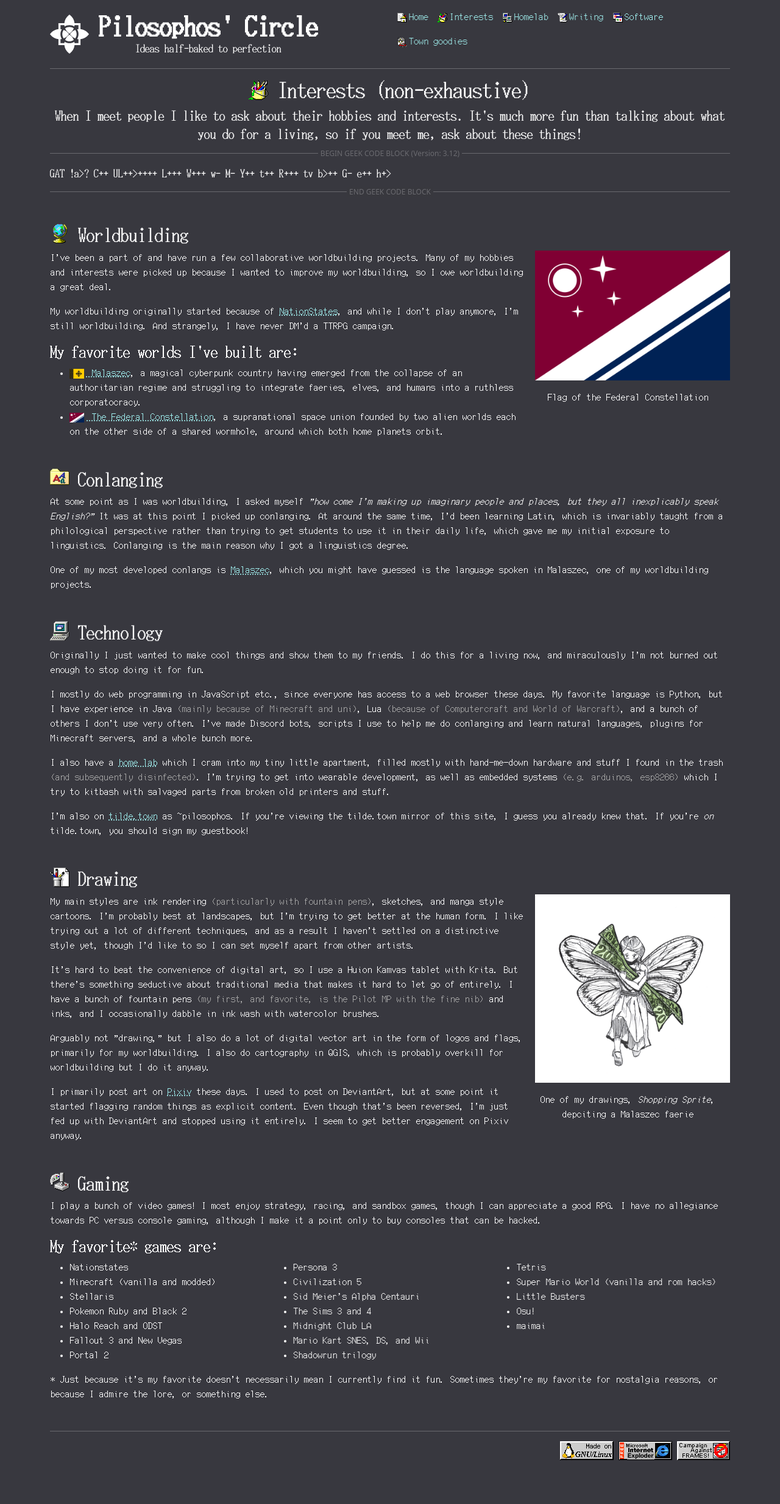
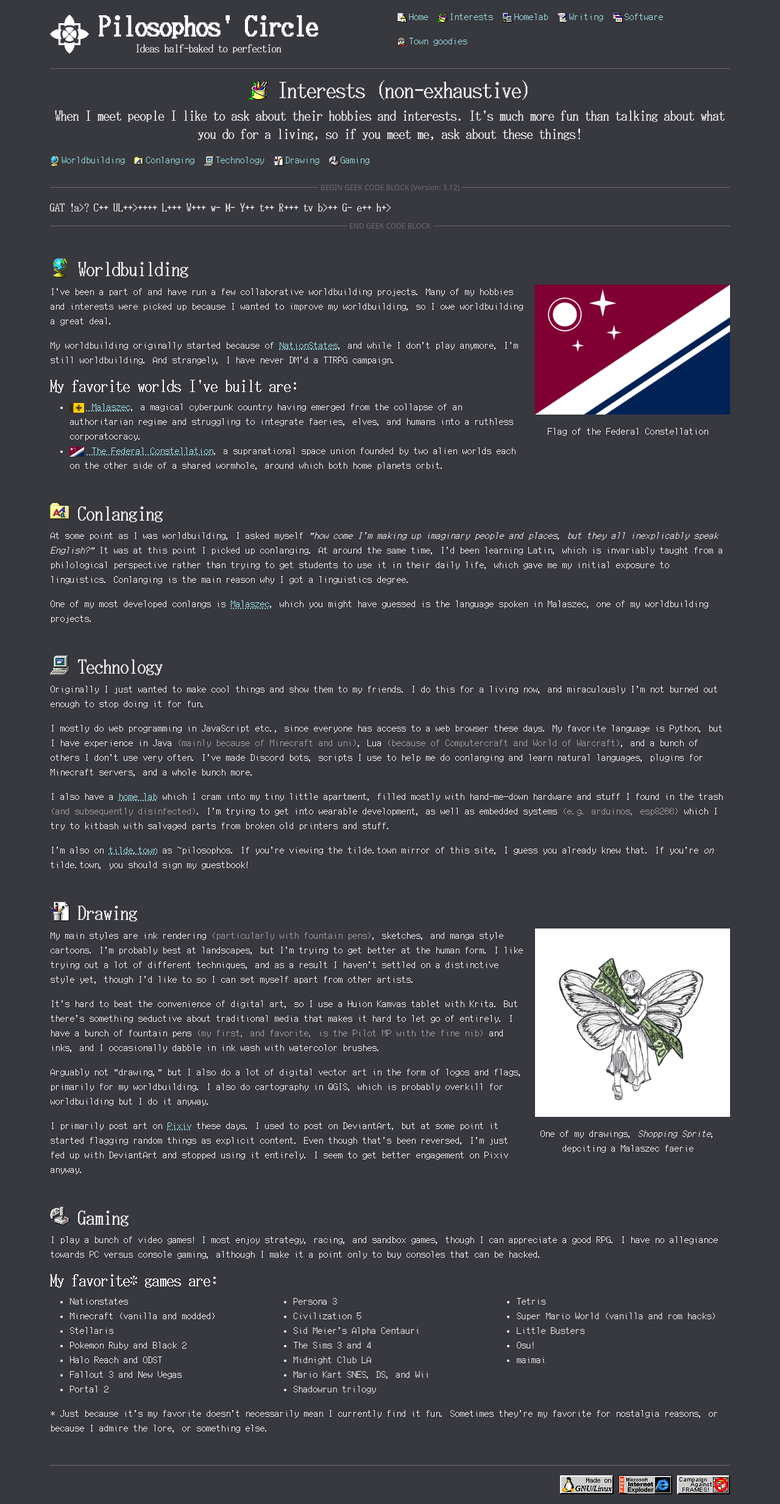
Before and after one commit to pilosophos/pilosophos-site-v1, a Jekyll site: the page built from interests.html, in a window 1280 px wide. Shown: the whole page at 61% size. Built offline with Jekyll 4.4.1, drawn with Linux system fonts in a browser that asks for light colours; before the commit the page ends 2411 px from its top, so only the background shows below that.

Commit message:
add nav for each interest

```diff
--- a/_includes/header.html
+++ b/_includes/header.html
@@ -7,7 +7,7 @@
         <span class="tagline">Ideas half-baked to perfection</span>
       </div>
     </div>
-    <nav class="col-lg">
+    <nav class="col-lg header-style-nav">
       <ul>
         <li><a href="{{'/index.html' | relative_url }}"><img src="{{ '/assets/images/icons/tiny/homepage-3.png' | relative_url }}" role="presentation" class="icon-16">Home</a></li>
         <li><a href="{{'/interests.html' | relative_url }}"><img src="{{ '/assets/images/icons/tiny/paint_old-1.png' | relative_url }}" role="presentation" class="icon-16">Interests</a></li>
--- a/assets/css/includes/header.scss
+++ b/assets/css/includes/header.scss
@@ -30,36 +30,4 @@
       }
     }
   }
-
-  nav {
-    display: flex;
-    align-items: center;
-
-    @extend .justify-content-lg-start;
-    justify-content: center;
-
-    @extend .mt-lg-0;
-    @extend .mt-3;
-
-    ul {
-      list-style: none;
-      padding-left: 0;
-      display: flex;
-      flex-wrap: wrap;
-      column-gap: 1em;
-      row-gap: 1em;
-
-      li {
-        @extend .mx-1;
-        @extend .mx-lg-0;
-
-        display: block;
-        white-space: nowrap;
-
-        .icon-16 {
-          margin-right: .15em;
-        }
-      }
-    }
-  }
 }
--- a/assets/css/main.scss
+++ b/assets/css/main.scss
@@ -136,3 +136,35 @@
   @extend .ps-4;
   border-left: 1px solid white;
 }
+
+.header-style-nav {
+  display: flex;
+  align-items: center;
+
+  @extend .justify-content-lg-start;
+  justify-content: center;
+
+  @extend .mt-lg-0;
+  @extend .mt-3;
+
+  ul {
+    list-style: none;
+    padding-left: 0;
+    display: flex;
+    flex-wrap: wrap;
+    column-gap: 1em;
+    row-gap: 1em;
+
+    li {
+      @extend .mx-1;
+      @extend .mx-lg-0;
+
+      display: block;
+      white-space: nowrap;
+
+      .icon-16 {
+        margin-right: .15em;
+      }
+    }
+  }
+}
--- a/interests.html
+++ b/interests.html
@@ -11,13 +11,23 @@
     When I meet people I like to ask about their hobbies and interests. It's much more fun than talking about what you do for a living, so if you meet me, ask about these things!
   </p>
 
+  <nav class="col-lg header-style-nav">
+    <ul>
+      <li><a href="#worldbuilding"><img src="{{ '/assets/images/icons/tiny/globe_map-1.png' | relative_url }}" role="presentation" class="icon-16">Worldbuilding</a></li>
+      <li><a href="#conlanging"><img src="{{ '/assets/images/icons/tiny/directory_fonts-2.png' | relative_url }}" role="presentation" class="icon-16">Conlanging</a></li>
+      <li><a href="#technology"><img src="{{ '/assets/images/icons/tiny/computer_explorer-1.png' | relative_url }}" role="presentation" class="icon-16">Technology</a></li>
+      <li><a href="#drawing"><img src="{{ '/assets/images/icons/tiny/paint_file-0.png' | relative_url }}" role="presentation" class="icon-16">Drawing</a></li>
+      <li><a href="#gaming"><img src="{{ '/assets/images/icons/tiny/joystick-0.png' | relative_url }}" role="presentation" class="icon-16">Gaming</a></li>
+    </ul>
+  </nav>
+
   <section class="geek-code">
     <hr class="gc-divider gc-begin">
     <span class="font-monospace">GAT !a>? C++ UL++>++++ L+++ W+++ w- M- Y++ t++ R+++ tv b>++ G- e++ h+></span>
     <hr class="gc-divider gc-end">
   </section>
 
-  <section>
+  <section id="worldbuilding">
     <h3>
       <img src="{{ '/assets/images/icons/globe_map-0.png' | relative_url }}" role="presentation" class="icon-32"></img>
       Worldbuilding
@@ -46,7 +56,7 @@
     </ul>
   </section>
 
-  <section>
+  <section id="conlanging">
     <h3>
       <img src="{{ '/assets/images/icons/directory_fonts-0.png' | relative_url }}" role="presentation" class="icon-32"></img>
       Conlanging
@@ -59,7 +69,7 @@
     </p>
   </section>
 
-  <section>
+  <section id="technology">
     <h3>
       <img src="{{ '/assets/images/icons/computer_explorer-3.png' | relative_url }}" role="presentation" class="icon-32">
       Technology
@@ -78,7 +88,7 @@
     </p>
   </section>
 
-  <section>
+  <section id="drawing">
     <h3>
       <img src="{{ '/assets/images/icons/paint_file-2.png' | relative_url }}" role="presentation" class="icon-32">
       Drawing
@@ -103,7 +113,7 @@
     </p>
   </section>
 
-  <section>
+  <section id="gaming">
     <h3>
       <img src="{{ '/assets/images/icons/joystick-2.png' | relative_url }}" role="presentation" class="icon-32">
       Gaming
```
Also changed, not shown: assets/images/icons/tiny/computer_explorer-1.png (added), assets/images/icons/tiny/directory_fonts-2.png (added), assets/images/icons/tiny/globe_map-1.png (added), assets/images/icons/tiny/joystick-0.png (added), assets/images/icons/tiny/paint_file-0.png (added).
